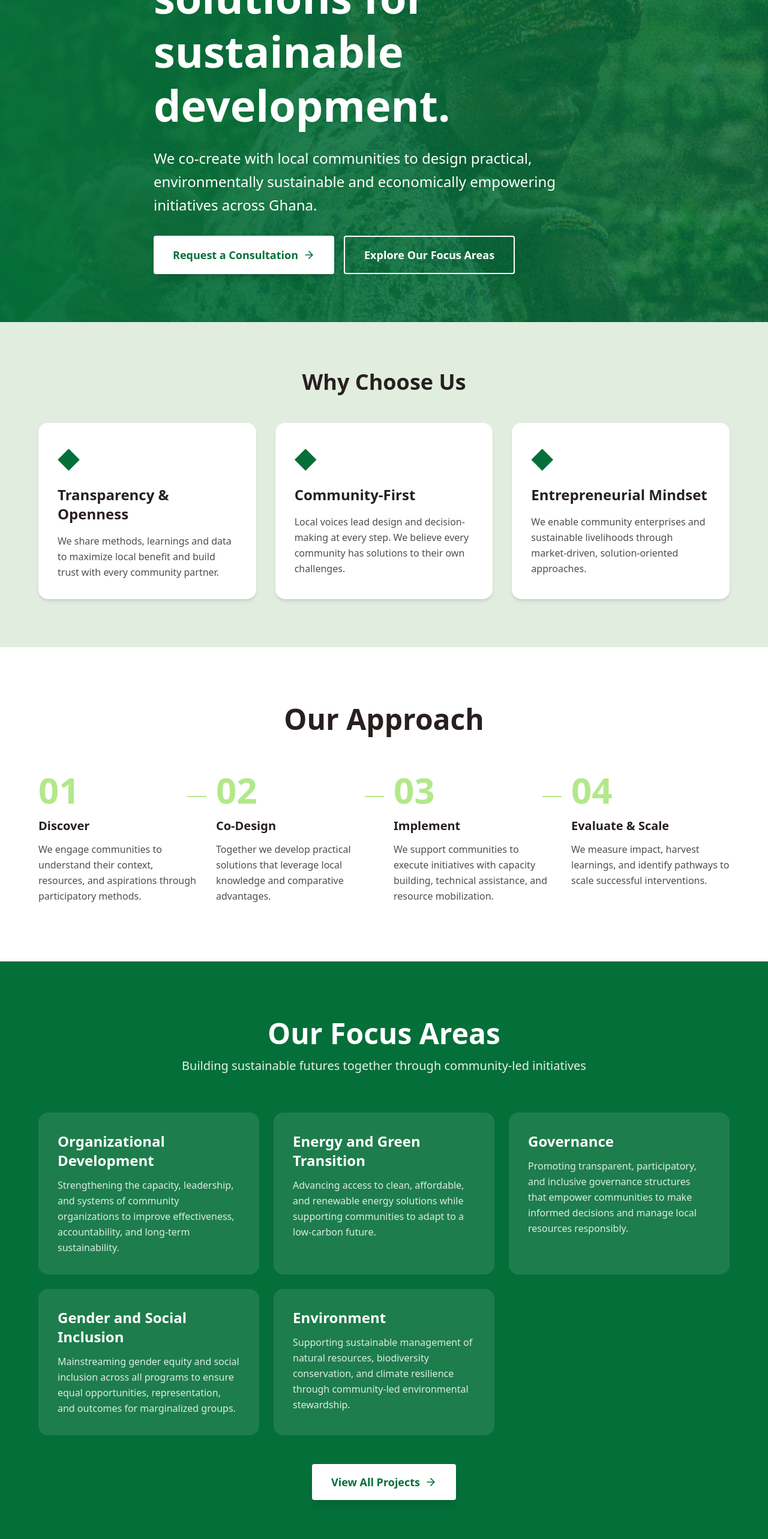
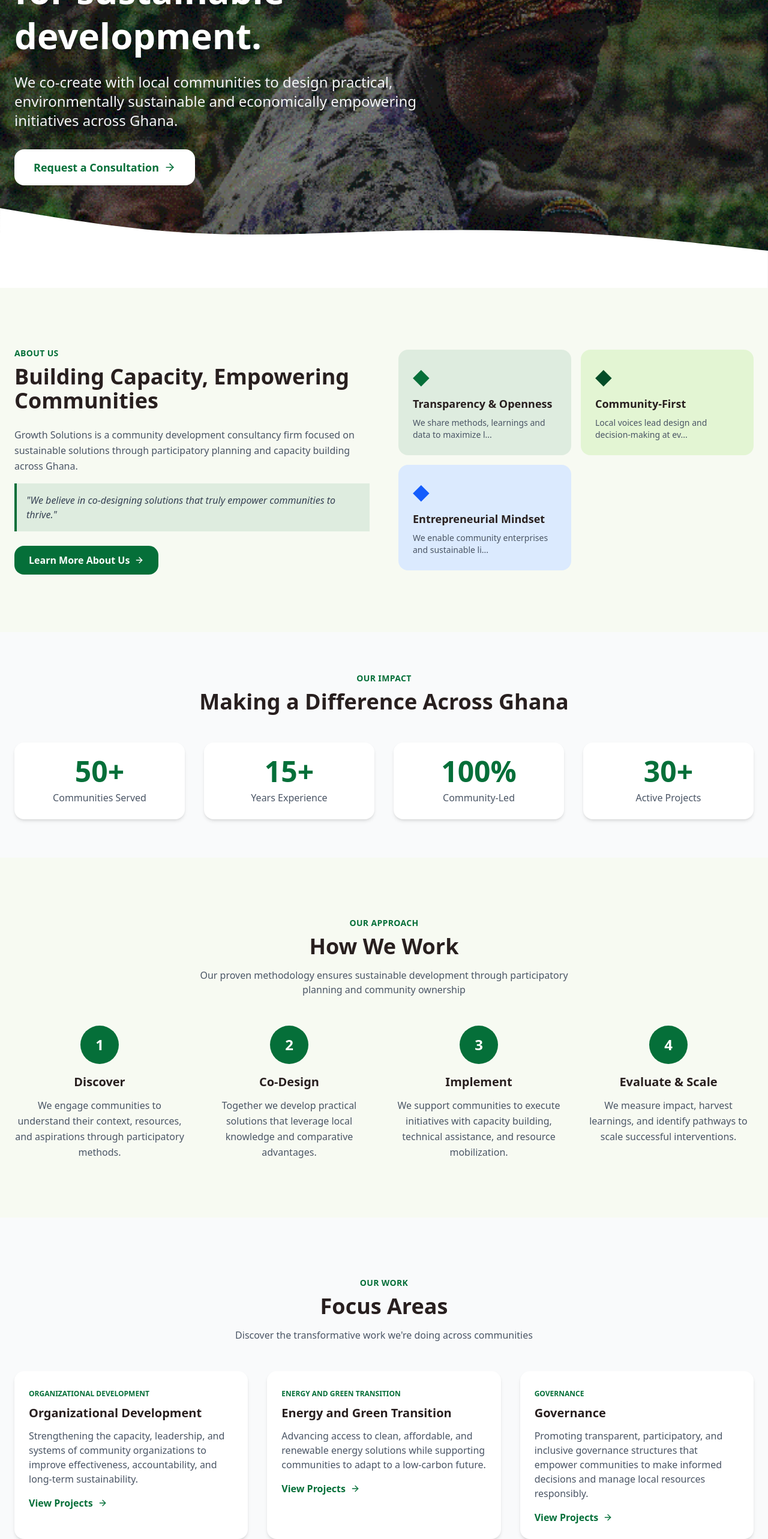
Before and after one commit to kobinaq/v0-growth-solutions-website, a Next.js app: page / in a window 1280 px wide. Shown: the part 220-2786 px from the top of the page at 60% size. Built offline with nearby package versions, Linux system fonts and the light colour scheme.

Commit message:
Redesign homepage with Tribe Africa Foundation style while keeping brand colors

```diff
--- a/app/page.tsx
+++ b/app/page.tsx
@@ -11,72 +11,150 @@ export const metadata = {
 export default function HomePage() {
   return (
     <main className="min-h-screen">
-      {/* Hero Section - Care.org Style */}
-      <section
-        className="relative min-h-[85vh] flex items-center justify-center px-6 py-20 overflow-hidden"
-      >
-        {/* Background Image */}
-        <div
-          className="absolute inset-0 z-0"
-          style={{
-            backgroundImage: "url('/hero-bg.png')",
-            backgroundSize: "cover",
-            backgroundPosition: "center",
-          }}
-        />
+      {/* Hero Section - Tribe Style */}
+      <section className="relative min-h-[600px] md:min-h-[700px] flex items-center">
+        {/* Hero Image Background */}
+        <div className="absolute inset-0 z-0">
+          <div className="relative w-full h-full bg-gradient-to-br from-[#056f39] to-[#044d28]">
+            <div
+              className="absolute inset-0"
+              style={{
+                backgroundImage: "url('/hero-bg.png')",
+                backgroundSize: "cover",
+                backgroundPosition: "center",
+              }}
+            />
+            {/* Overlay */}
+            <div className="absolute inset-0 bg-black/50"></div>
+          </div>
+        </div>
 
-        {/* Overlay */}
-        <div className="absolute inset-0 bg-gradient-to-r from-[#056f39]/95 via-[#056f39]/85 to-[#056f39]/75" />
-
-        {/* Content */}
-        <div className="relative z-10 max-w-6xl mx-auto text-white">
+        {/* Hero Content */}
+        <div className="container mx-auto px-6 max-w-7xl relative z-10 text-white py-20 pb-32 md:pb-40">
           <div className="max-w-3xl">
-            <h1 className="text-4xl sm:text-5xl md:text-6xl lg:text-7xl font-bold mb-6 leading-tight animate-fade-in-up">
+            <h1 className="text-4xl md:text-6xl font-bold mb-6 leading-tight">
               {homeData.hero.h1}
             </h1>
-            <p className="text-lg sm:text-xl md:text-2xl mb-8 leading-relaxed opacity-95 animate-fade-in-up delay-200">
+            <p className="text-xl md:text-2xl mb-8 text-gray-100">
               {homeData.hero.subhead}
             </p>
-            <div className="flex flex-col sm:flex-row gap-4 animate-fade-in-up delay-300">
-              <Link
-                href={homeData.hero.primaryCta.href}
-                className="inline-flex items-center justify-center gap-2 bg-white text-[#056f39] px-8 py-4 rounded font-bold text-lg hover:bg-[#b3e88a] hover:text-[#056f39] transition-all duration-300 shadow-lg"
-              >
-                {homeData.hero.primaryCta.label}
-                <ArrowRight className="w-5 h-5" />
+            <Link
+              href={homeData.hero.primaryCta.href}
+              className="inline-flex items-center gap-2 bg-white text-[#056f39] hover:bg-gray-100 font-semibold py-4 px-8 rounded-lg transition-colors text-lg shadow-lg"
+            >
+              {homeData.hero.primaryCta.label}
+              <ArrowRight className="w-5 h-5" />
+            </Link>
+          </div>
+        </div>
+
+        {/* Decorative wave */}
+        <div className="absolute bottom-0 left-0 right-0 z-10">
+          <svg viewBox="0 0 1440 150" fill="none" xmlns="http://www.w3.org/2000/svg" className="w-full">
+            <path d="M0 0L60 10C120 20 240 40 360 46.7C480 53 600 47 720 43.3C840 40 960 40 1080 46.7C1200 53 1320 67 1380 73.3L1440 80V150H1380C1320 150 1200 150 1080 150C960 150 840 150 720 150C600 150 480 150 360 150C240 150 120 150 60 150H0V0Z" fill="white"/>
+          </svg>
+        </div>
+      </section>
+
+      {/* Who We Are Section - Tribe Style */}
+      <section className="py-16 md:py-24">
+        <div className="container mx-auto px-6 max-w-7xl">
+          <div className="grid md:grid-cols-2 gap-12 items-center">
+            <div>
+              <span className="text-[#056f39] font-semibold text-sm uppercase tracking-wide">About Us</span>
+              <h2 className="text-3xl md:text-4xl font-bold text-[#281f1f] mt-2 mb-6">Building Capacity, Empowering Communities</h2>
+              <p className="text-gray-600 mb-4 leading-relaxed">
+                Growth Solutions is a community development consultancy firm focused on sustainable solutions through participatory planning and capacity building across Ghana.
+              </p>
+              <div className="bg-[#056f39]/10 border-l-4 border-[#056f39] p-4 mb-6">
+                <p className="text-gray-700 italic">
+                  "We believe in co-designing solutions that truly empower communities to thrive."
+                </p>
+              </div>
+              <Link href="/about" className="inline-flex items-center gap-2 bg-[#056f39] text-white hover:bg-[#044d28] font-semibold py-3 px-6 rounded-lg transition-colors">
+                Learn More About Us
+                <ArrowRight className="w-4 h-4" />
               </Link>
-              <Link
-                href={homeData.hero.secondaryCta.href}
-                className="inline-flex items-center justify-center gap-2 border-2 border-white text-white px-8 py-4 rounded font-bold text-lg hover:bg-white hover:text-[#056f39] transition-all duration-300"
-              >
-                {homeData.hero.secondaryCta.label}
-              </Link>
+            </div>
+            <div className="grid grid-cols-2 gap-4">
+              {homeData.valueCards.map((card, index) => {
+                const colors = [
+                  { bg: 'bg-[#056f39]/10', text: 'text-[#056f39]' },
+                  { bg: 'bg-[#b3e88a]/30', text: 'text-[#044d28]' },
+                  { bg: 'bg-blue-100', text: 'text-blue-600' },
+                  { bg: 'bg-yellow-100', text: 'text-yellow-600' }
+                ];
+                const color = colors[index % colors.length];
+                return (
+                  <div key={index} className={`${color.bg} p-6 rounded-lg`}>
+                    <div className={`${color.text} text-4xl mb-3`}>
+                      {card.icon}
+                    </div>
+                    <h3 className="font-semibold text-lg text-[#281f1f]">{card.title}</h3>
+                    <p className="text-sm text-gray-600 mt-2">{card.excerpt.substring(0, 50)}...</p>
+                  </div>
+                );
+              })}
             </div>
           </div>
         </div>
       </section>
 
-      {/* Value Cards - Care.org Style */}
-      <section className="py-20 px-6 bg-[#e1eddf]">
-        <div className="max-w-6xl mx-auto">
-          <h2 className="text-3xl md:text-4xl font-bold text-[#281f1f] mb-12 text-center">
-            Why Choose Us
-          </h2>
-          <div className="grid md:grid-cols-3 gap-8">
-            {homeData.valueCards.map((card, index) => (
-              <div
-                key={index}
-                className="bg-white p-8 rounded-lg shadow-md hover:shadow-xl transition-shadow duration-300 animate-fade-in-up"
-                style={{ animationDelay: `${index * 0.15}s` }}
-              >
-                <div className="text-5xl mb-6 text-[#056f39]">
-                  {card.icon}
+      {/* Impact Stats Section - Tribe Style */}
+      <section className="py-16 bg-gray-50">
+        <div className="container mx-auto px-6 max-w-7xl text-center">
+          <span className="text-[#056f39] font-semibold text-sm uppercase tracking-wide">Our Impact</span>
+          <h2 className="text-3xl md:text-4xl font-bold text-[#281f1f] mt-2 mb-12">Making a Difference Across Ghana</h2>
+          <div className="grid grid-cols-2 md:grid-cols-4 gap-8">
+            <div className="bg-white p-6 rounded-lg shadow-md">
+              <div className="text-4xl md:text-5xl font-bold text-[#056f39] mb-2">
+                50+
+              </div>
+              <div className="text-gray-600 font-medium">Communities Served</div>
+            </div>
+            <div className="bg-white p-6 rounded-lg shadow-md">
+              <div className="text-4xl md:text-5xl font-bold text-[#056f39] mb-2">
+                15+
+              </div>
+              <div className="text-gray-600 font-medium">Years Experience</div>
+            </div>
+            <div className="bg-white p-6 rounded-lg shadow-md">
+              <div className="text-4xl md:text-5xl font-bold text-[#056f39] mb-2">
+                100%
+              </div>
+              <div className="text-gray-600 font-medium">Community-Led</div>
+            </div>
+            <div className="bg-white p-6 rounded-lg shadow-md">
+              <div className="text-4xl md:text-5xl font-bold text-[#056f39] mb-2">
+                30+
+              </div>
+              <div className="text-gray-600 font-medium">Active Projects</div>
+            </div>
+          </div>
+        </div>
+      </section>
+
+      {/* Our Approach Section - Tribe Style */}
+      <section className="py-16 md:py-24">
+        <div className="container mx-auto px-6 max-w-7xl">
+          <div className="text-center mb-12">
+            <span className="text-[#056f39] font-semibold text-sm uppercase tracking-wide">Our Approach</span>
+            <h2 className="text-3xl md:text-4xl font-bold text-[#281f1f] mt-2">How We Work</h2>
+            <p className="text-gray-600 mx-auto mt-4 max-w-2xl">
+              Our proven methodology ensures sustainable development through participatory planning and community ownership
+            </p>
+          </div>
+          <div className="grid md:grid-cols-2 lg:grid-cols-4 gap-8">
+            {homeData.processSteps.map((step, index) => (
+              <div key={step.number} className="text-center">
+                <div className="inline-flex items-center justify-center w-16 h-16 bg-[#056f39] text-white rounded-full text-2xl font-bold mb-4">
+                  {step.number}
                 </div>
-                <h3 className="text-2xl font-bold text-[#281f1f] mb-4">
-                  {card.title}
+                <h3 className="text-xl font-bold text-[#281f1f] mb-3">
+                  {step.title}
                 </h3>
-                <p className="text-base text-[#281f1f]/80 leading-relaxed">
-                  {card.excerpt}
+                <p className="text-gray-600 leading-relaxed">
+                  {step.summary}
                 </p>
               </div>
             ))}
@@ -84,126 +162,65 @@ export default function HomePage() {
         </div>
       </section>
 
-      {/* Process Steps - Care.org Style */}
-      <section className="py-24 px-6 bg-white">
-        <div className="max-w-6xl mx-auto">
-          <h2 className="text-3xl md:text-4xl lg:text-5xl font-bold text-[#281f1f] mb-16 text-center">
-            Our Approach
-          </h2>
-          <div className="grid md:grid-cols-2 lg:grid-cols-4 gap-8">
-            {homeData.processSteps.map((step, index) => (
+      {/* Focus Areas Section - Tribe Style */}
+      <section className="py-16 md:py-24 bg-gray-50">
+        <div className="container mx-auto px-6 max-w-7xl">
+          <div className="text-center mb-12">
+            <span className="text-[#056f39] font-semibold text-sm uppercase tracking-wide">Our Work</span>
+            <h2 className="text-3xl md:text-4xl font-bold text-[#281f1f] mt-2">Focus Areas</h2>
+            <p className="text-gray-600 mx-auto mt-4 max-w-2xl">
+              Discover the transformative work we're doing across communities
+            </p>
+          </div>
+          <div className="grid md:grid-cols-2 lg:grid-cols-3 gap-8">
+            {homeData.focusAreas.slice(0, 6).map((area, index) => (
               <div
-                key={step.number}
-                className="relative group animate-fade-in-up"
-                style={{ animationDelay: `${index * 0.15}s` }}
+                key={area.slug}
+                className="bg-white rounded-lg shadow-md overflow-hidden hover:shadow-xl transition-shadow"
               >
-                <div className="text-6xl font-bold text-[#b3e88a] mb-4">
-                  {step.number.toString().padStart(2, "0")}
+                <div className="p-6">
+                  <span className="text-xs font-semibold text-[#056f39] uppercase">{area.title}</span>
+                  <h3 className="text-xl font-bold mt-2 mb-3 text-[#281f1f]">{area.title}</h3>
+                  <p className="text-gray-600 mb-4">{area.short}</p>
+                  <Link
+                    href="/projects"
+                    className="text-[#056f39] hover:text-[#044d28] font-semibold inline-flex items-center gap-2"
+                  >
+                    View Projects
+                    <ArrowRight className="w-4 h-4" />
+                  </Link>
                 </div>
-                <h3 className="text-xl font-bold text-[#281f1f] mb-3">
-                  {step.title}
-                </h3>
-                <p className="text-base text-[#281f1f]/80 leading-relaxed">
-                  {step.summary}
-                </p>
-                {/* Connection line */}
-                {index < homeData.processSteps.length - 1 && (
-                  <div className="hidden lg:block absolute top-10 -right-4 w-8 h-0.5 bg-[#b3e88a]"></div>
-                )}
               </div>
             ))}
+          </div>
+          <div className="text-center mt-12">
+            <Link href="/projects" className="inline-flex items-center gap-2 bg-white border-2 border-[#056f39] text-[#056f39] hover:bg-[#056f39] hover:text-white font-semibold py-3 px-8 rounded-lg transition-colors">
+              View All Projects
+              <ArrowRight className="w-4 h-4" />
+            </Link>
           </div>
         </div>
       </section>
 
-      {/* Focus Areas - Care.org Style */}
-      <section className="py-24 px-6 bg-[#056f39] text-white">
-        <div className="max-w-6xl mx-auto">
-          <h2 className="text-3xl md:text-4xl lg:text-5xl font-bold mb-4 text-center">
-            Our Focus Areas
-          </h2>
-          <p className="text-xl text-white/90 text-center mb-16 max-w-3xl mx-auto">
-            Building sustainable futures together through community-led initiatives
+      {/* Get Involved Section - Tribe Style */}
+      <section className="py-16 bg-gradient-to-r from-[#056f39] to-[#044d28] text-white">
+        <div className="container mx-auto px-6 max-w-7xl text-center">
+          <h2 className="text-3xl md:text-4xl font-bold mb-4">Ready to create sustainable change?</h2>
+          <p className="text-xl text-gray-100 mb-8 max-w-2xl mx-auto">
+            Let's co-design solutions that empower your community.
           </p>
-          <div className="grid md:grid-cols-2 lg:grid-cols-3 gap-6">
-            {homeData.focusAreas.map((area, index) => (
-              <div
-                key={area.slug}
-                className="group p-8 bg-white/10 backdrop-blur-sm rounded-lg hover:bg-white/15 transition-all duration-300 animate-fade-in-up"
-                style={{ animationDelay: `${index * 0.1}s` }}
-              >
-                <h3 className="text-2xl font-bold mb-3 text-white group-hover:text-[#b3e88a] transition-colors">
-                  {area.title}
-                </h3>
-                <p className="text-base text-white/85 leading-relaxed">
-                  {area.short}
-                </p>
-              </div>
-            ))}
-          </div>
-          <div className="text-center mt-12">
-            <Link
-              href="/projects"
-              className="inline-flex items-center gap-2 bg-white text-[#056f39] px-8 py-4 rounded font-bold text-lg hover:bg-[#b3e88a] transition-all duration-300 shadow-lg"
-            >
-              View All Projects
+          <div className="flex flex-col sm:flex-row gap-4 justify-center">
+            <Link href="/about#contact" className="bg-white text-[#056f39] hover:bg-gray-100 font-semibold py-4 px-8 rounded-lg transition-colors inline-flex items-center justify-center gap-2">
+              Get in Touch
+              <ArrowRight className="w-5 h-5" />
+            </Link>
+            <Link href="/services" className="bg-transparent border-2 border-white hover:bg-white hover:text-[#056f39] font-semibold py-4 px-8 rounded-lg transition-colors inline-flex items-center justify-center gap-2">
+              Our Services
               <ArrowRight className="w-5 h-5" />
             </Link>
           </div>
         </div>
       </section>
-
-      {/* Stats Section - Care.org Style */}
-      <section className="py-24 px-6 bg-[#e1eddf]">
-        <div className="max-w-6xl mx-auto">
-          <h2 className="text-3xl md:text-4xl font-bold text-[#281f1f] mb-12 text-center">
-            Our Impact
-          </h2>
-          <div className="grid md:grid-cols-3 gap-12">
-            <div className="text-center p-8 bg-white rounded-lg shadow-md animate-fade-in-up">
-              <div className="text-6xl font-bold mb-4 text-[#056f39]">50+</div>
-              <div className="text-xl font-semibold text-[#281f1f]">Communities Served</div>
-            </div>
-            <div className="text-center p-8 bg-white rounded-lg shadow-md animate-fade-in-up delay-200">
-              <div className="text-6xl font-bold mb-4 text-[#056f39]">15+</div>
-              <div className="text-xl font-semibold text-[#281f1f]">Years Experience</div>
-            </div>
-            <div className="text-center p-8 bg-white rounded-lg shadow-md animate-fade-in-up delay-400">
-              <div className="text-6xl font-bold mb-4 text-[#056f39]">100%</div>
-              <div className="text-xl font-semibold text-[#281f1f]">Community-Led</div>
-            </div>
-          </div>
-        </div>
-      </section>
-
-      {/* CTA Section - Care.org Style */}
-      <section className="py-24 px-6 bg-[#281f1f] text-white relative overflow-hidden">
-        <div className="absolute inset-0 opacity-10">
-          <div
-            className="absolute inset-0"
-            style={{
-              backgroundImage: "url('/hero-bg.png')",
-              backgroundSize: "cover",
-              backgroundPosition: "center",
-            }}
-          />
-        </div>
-        <div className="max-w-4xl mx-auto text-center relative z-10">
-          <h2 className="text-3xl md:text-4xl lg:text-5xl font-bold mb-6">
-            Ready to create sustainable change?
-          </h2>
-          <p className="text-xl mb-10 opacity-90 leading-relaxed">
-            Let's co-design solutions that empower your community.
-          </p>
-          <Link
-            href="/about#contact"
-            className="inline-flex items-center gap-2 bg-[#056f39] text-white px-10 py-4 rounded font-bold text-lg hover:bg-[#b3e88a] hover:text-[#056f39] transition-all duration-300 shadow-lg"
-          >
-            Get in Touch
-            <ArrowRight className="w-5 h-5" />
-          </Link>
-        </div>
-      </section>
     </main>
   )
 }
```
